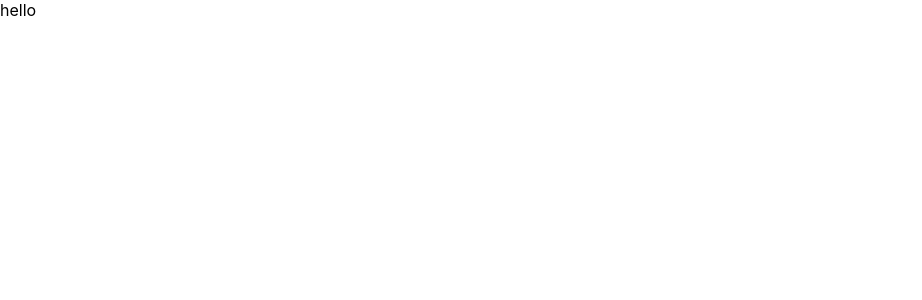
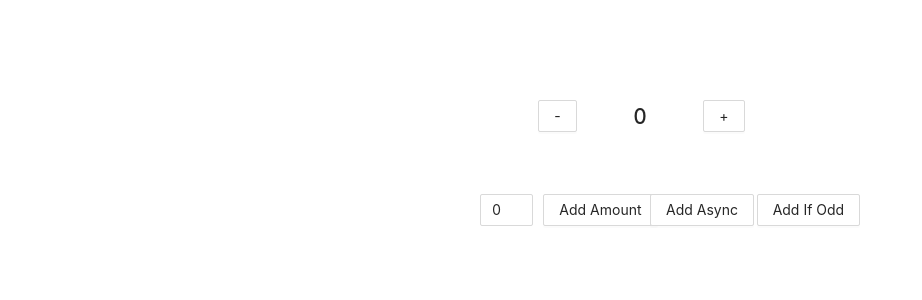
Before and after one commit to yinziyang/react-ts, a React (Create React App) app: page / in a window 1280 px wide. Shown: the top 300 px of the page, without its empty margins (0-922 px from the left). Built offline with nearby package versions, Linux system fonts and the light colour scheme.

Commit message:
first commit

```diff
--- a/package.json
+++ b/package.json
@@ -3,6 +3,7 @@
   "version": "0.1.0",
   "private": true,
   "dependencies": {
+    "@reduxjs/toolkit": "^1.8.5",
     "@testing-library/jest-dom": "^5.16.4",
     "@testing-library/react": "^13.3.0",
     "@testing-library/user-event": "^13.5.0",
@@ -10,8 +11,10 @@
     "@types/node": "^16.11.45",
     "@types/react": "^18.0.15",
     "@types/react-dom": "^18.0.6",
+    "antd": "^4.22.8",
     "react": "^18.2.0",
     "react-dom": "^18.2.0",
+    "react-redux": "^8.0.2",
     "react-scripts": "5.0.1",
     "typescript": "^4.7.4",
     "web-vitals": "^2.1.4"
--- a/src/App.tsx
+++ b/src/App.tsx
@@ -1,9 +1,18 @@
-import React, { Fragment } from "react";
+import { Component } from 'react';
+import Counter from './components/Counter';
 
-export default function App(): React.ReactElement {
-  return (
-    <Fragment>
-      <div>hello</div>
-    </Fragment>
-  );
+type Props = {};
+
+type State = {};
+
+export default class App extends Component<Props, State> {
+  state = {};
+
+  render() {
+    return (
+      <div>
+        <Counter></Counter>
+      </div>
+    );
+  }
 }
```
Also changed, not shown: src/index.tsx (+7 -7 lines), 1 other file (tests, documents, lock files or other folders).
